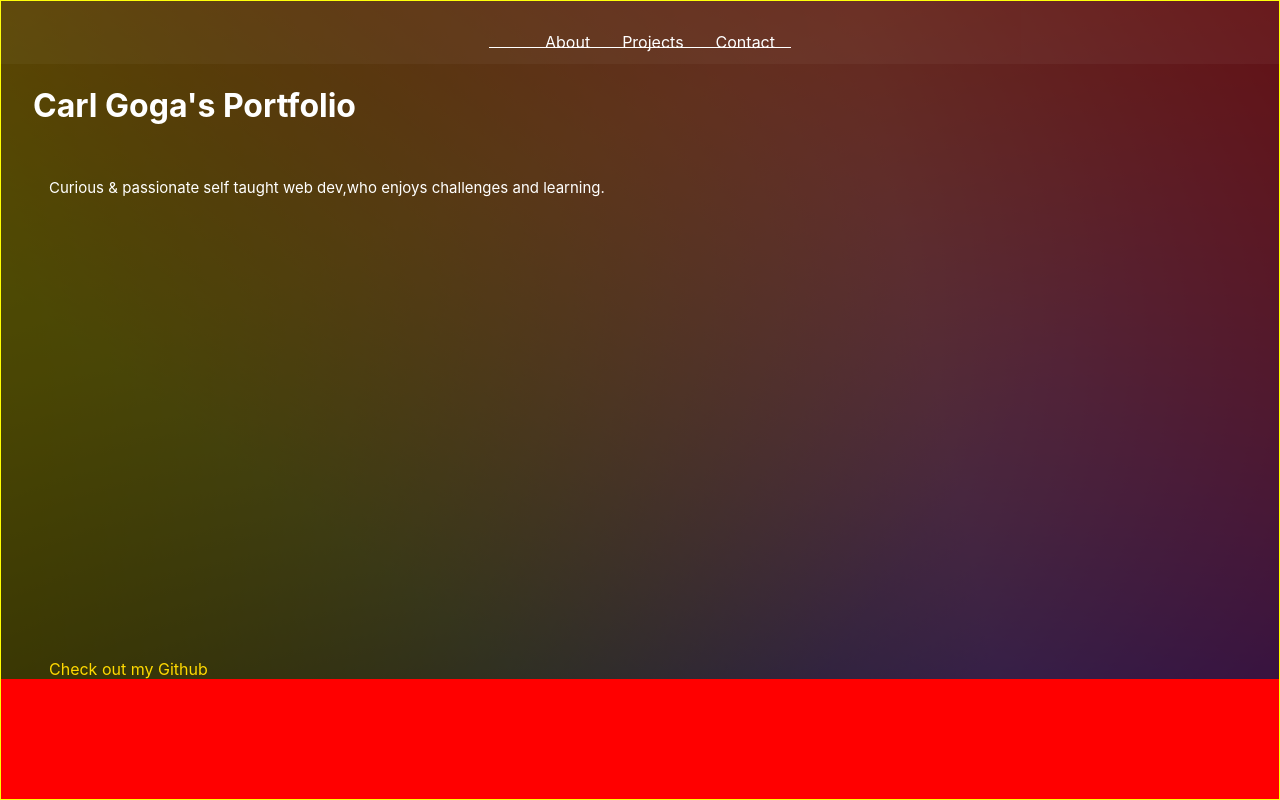
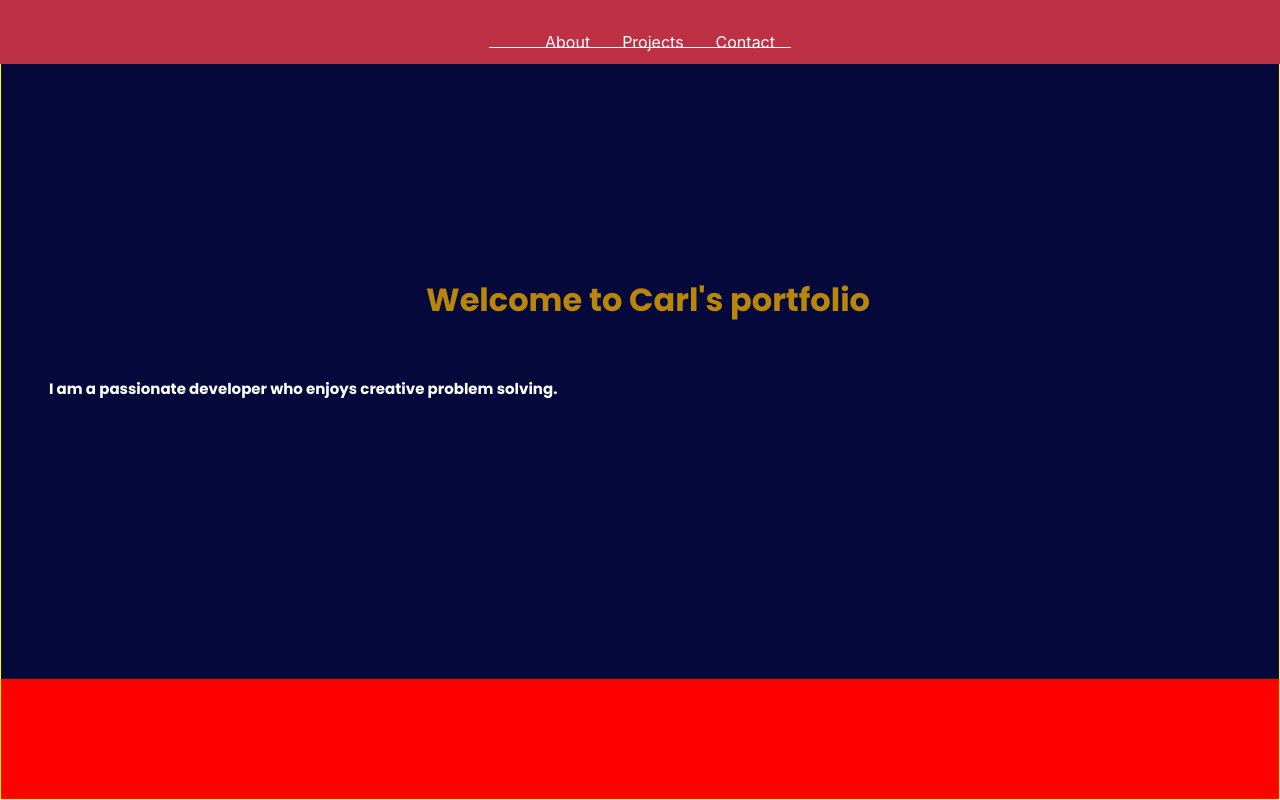
Before and after one commit to Cg9291/Portfolio, a React (Create React App) app: page / in a window 1280 px wide. Built offline with nearby package versions, Linux system fonts and the light colour scheme.

Commit message:
changed portfolio theme and aboutme text

```diff
--- a/public/index.html
+++ b/public/index.html
@@ -2,19 +2,47 @@
 <html lang="en">
 	<head>
 		<meta charset="utf-8" />
-    <link rel="icon" href="%PUBLIC_URL%/favicon.ico" />
-    <meta name="viewport" content="width=device-width, initial-scale=1" />
-    <meta name="theme-color" content="#000000" />
+		<link
+			rel="icon"
+			href="%PUBLIC_URL%/favicon.ico"
+		/>
+		<meta
+			name="viewport"
+			content="width=device-width, initial-scale=1"
+		/>
+		<meta
+			name="theme-color"
+			content="#000000"
+		/>
 		<meta
 			name="description"
 			content="Web site created using create-react-app"
 		/>
-    <link rel="apple-touch-icon" href="%PUBLIC_URL%/logo192.png" />
+		<link
+			rel="preconnect"
+			href="https://fonts.googleapis.com"
+		/>
+		<link
+			rel="preconnect"
+			href="https://fonts.gstatic.com"
+			crossorigin
+		/>
+		<link
+			href="https://fonts.googleapis.com/css2?family=Poppins:ital,wght@0,100;0,200;0,300;0,400;0,500;0,600;0,700;0,800;0,900;1,100;1,200;1,300;1,400;1,500;1,600;1,700;1,800;1,900&display=swap"
+			rel="stylesheet"
+		/>
+		<link
+			rel="apple-touch-icon"
+			href="%PUBLIC_URL%/logo192.png"
+		/>
 		<!--
       manifest.json provides metadata used when your web app is installed on a
       user's mobile device or desktop. See https://developers.google.com/web/fundamentals/web-app-manifest/
     -->
-    <link rel="manifest" href="%PUBLIC_URL%/manifest.json" />
+		<link
+			rel="manifest"
+			href="%PUBLIC_URL%/manifest.json"
+		/>
 		<!--
       Notice the use of %PUBLIC_URL% in the tags above.
       It will be replaced with the URL of the `public` folder during the build.
--- a/src/App.tsx
+++ b/src/App.tsx
@@ -55,7 +55,7 @@ export default function App(): React.ReactElement {
 		));
 
 	return (
-		<Wrapper>
+		<Container>
 			<Navigation />
 			<Container>
 				<LandingArea></LandingArea>
@@ -66,39 +66,28 @@ export default function App(): React.ReactElement {
 				<ContactMe />
 				<Footer />
 			</Container>
-		</Wrapper>
+		</Container>
 	);
 }
 
-const Wrapper = styled(ContainerPrototype)`
+const Container = styled(ContainerPrototype)`
 	max-height: 100vh;
 	max-width: 100vw;
 	width: 100vw;
 	height: 100vh;
 	overflow: scroll;
-	background: linear-gradient(
-			217deg,
-			rgba(255, 0, 0, 0.8),
-			rgba(255, 0, 0, 0) 70.71%
-		),
-		linear-gradient(127deg, rgba(255, 238, 0, 0.8), rgba(258, 238, 0, 0) 70.71%),
-		linear-gradient(78deg, rgba(0, 0, 0, 0.8), rgba(0, 0, 255, 0) 70.71%),
-		linear-gradient(336deg, rgba(0, 0, 255, 0.8), rgba(0, 0, 255, 0) 70.71%),
-		linear-gradient(
-			42deg,
-			rgba(238, 255, 0, 0.932),
-			rgba(238, 255, 0, 0) 70.71%
-		);
+	flex-direction: column;
+	background-color: rgb(4, 8, 58);
 `;
 
-const Container = styled(ContainerPrototype)`
+/* const Container = styled(ContainerPrototype)`
 	flex-direction: column;
 	background-color: rgba(0, 0, 0, 0.6);
 	min-height: 1fr;
 	max-height: 100%;
 	min-width: 100%;
 	overflow-y: scroll;
-`;
+`; */
 
 const ProjectsArea = styled(ContainerPrototype)`
 	flex-direction: column;
--- a/src/components/about/AboutSection.tsx
+++ b/src/components/about/AboutSection.tsx
@@ -5,9 +5,9 @@ import LinkPrototype from "../prototypes/LinkPrototype.tsx";
 
 export default function About(): React.ReactElement {
 	const aboutTexts: { headerText: string; aboutMeText: string } = {
-		headerText: "Carl Goga's Portfolio",
+		headerText: "Welcome to Carl's portfolio",
 		aboutMeText:
-			"Curious & passionate self taught web dev,who enjoys challenges and learning.",
+			"I am a passionate developer who enjoys creative problem solving.",
 	};
 
 	return (
@@ -17,28 +17,37 @@ export default function About(): React.ReactElement {
 				<AboutMe>{aboutTexts.aboutMeText}</AboutMe>
 				{/* <Technologies /> */}
 			</SubContainer>
-			<Link>Check out my Github</Link>
 		</Container>
 	);
 }
 
 const Container = styled(ContainerPrototype)`
 	flex-direction: column;
-	justify-content: space-between;
+	justify-content: center;
+	align-items: center;
 	color: white;
-	padding-top:4rem;
+	//padding-top:4rem;
+	font-family: "Poppins", sans-serif;
+	font-weight: bold;
 `;
 
 const Header = styled.h1`
-	margin-left: 2rem;
+	//margin-left: 2rem;
+	//width: 80vw;
+	max-height: max-content;
+	color: darkgoldenrod;
+	padding-left:1rem;
+	//text-align: center;
 `;
 
 const SubContainer = styled(ContainerPrototype)`
 	padding: 1rem 3rem;
+	max-height: 5rem;
 `;
 
 const AboutMe = styled.p`
 	font-size: 15px;
+	max-height: 5rem;
 `;
 
 const Link = styled(LinkPrototype)`
--- a/src/components/navigation/Navigation.tsx
+++ b/src/components/navigation/Navigation.tsx
@@ -19,10 +19,12 @@ const Container = styled(ContainerPrototype)`
 	position: fixed;
 	height: 4rem;
 	justify-content: center;
-	background-color: rgba(255, 255, 255, 0.04);
+	background-color: #be3144;
 	margin-bottom: 2rem;
 	min-width: 100%;
 	z-index: 1;
+	//opacity: 0.5;
+	backdrop-filter: blur(10px);
 `;
 
 const NavList = styled.ul`
--- a/src/components/projects/ProjectCard.tsx
+++ b/src/components/projects/ProjectCard.tsx
@@ -30,7 +30,6 @@ export const ProjectCard = forwardRef(
 						: refProxy.current.delete(props.id);
 				}}
 			>
-				<Wrapper>
 				<SubContainer>
 					<ProjectImage src={props.img} />
 				</SubContainer>
@@ -51,13 +50,13 @@ export const ProjectCard = forwardRef(
 						</Link>
 					</LinksWrapper>
 				</SubContainer>
-				</Wrapper>
 			</Container>
 		);
 	},
 );
 
 const Container = styled(ContainerPrototype)`
+
 	padding: 1rem;
 	border-radius: 9px;
 	justify-content: space-between;
--- a/src/components/prototypes/ContainerPrototype.tsx
+++ b/src/components/prototypes/ContainerPrototype.tsx
@@ -2,7 +2,7 @@ import styled from "styled-components";
 
 const ContainerPrototype = styled.div`
 	max-height:100%;
-	max-width:100%
+	max-width:100%;
 	width: 100%;
 	height: 100%;
 	display: flex;
```
Lines whose indentation alone changed are shown as unchanged.
